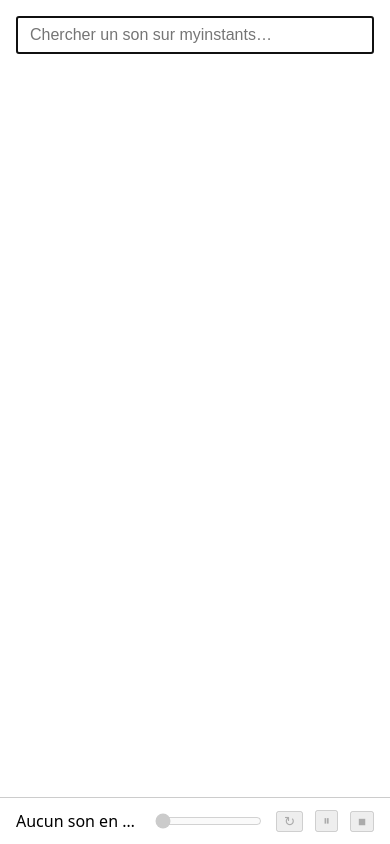
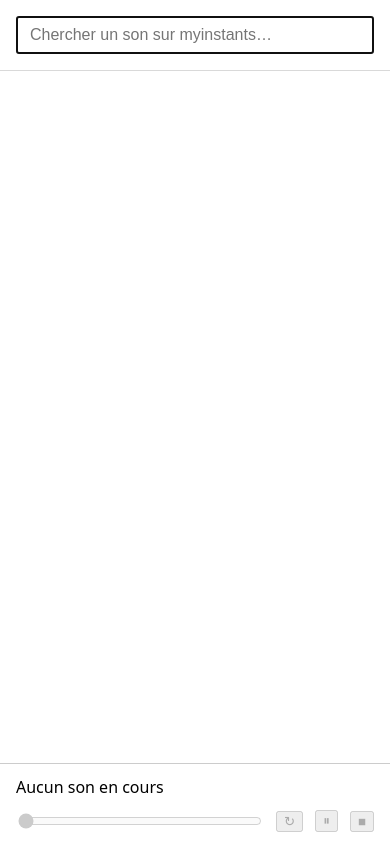
Before and after one commit to Timothee754/soundboarrrrrrrrrd, a website: page src/index.html in a window 390 px wide. Drawn offline with Linux system fonts and the light colour scheme.

Commit message:
feat: garde la recherche en haut et adapte l'affichage aux fenêtres étroites
- barre de recherche fixe pendant le défilement
- sous 480 px, le titre du son passe sur sa propre ligne dans la barre de lecture
- taille minimale de fenêtre 360 x 400

Co-Authored-By: Claude Opus 5.5 <noreply@anthropic.com>

```diff
--- a/src-tauri/tauri.conf.json
+++ b/src-tauri/tauri.conf.json
@@ -13,7 +13,9 @@
       {
         "title": "Soundboarrrrrrrrrd",
         "width": 720,
-        "height": 640
+        "height": 640,
+        "minWidth": 360,
+        "minHeight": 400
       }
     ],
     "security": {
--- a/src/styles.css
+++ b/src/styles.css
@@ -6,6 +6,17 @@
 body {
   margin: 0;
   padding: 16px 16px 72px; /* place pour la barre de lecture */
+}
+
+/* Reste en haut pendant le défilement ; les marges négatives couvrent le padding du body. */
+#recherche {
+  position: sticky;
+  top: 0;
+  z-index: 1;
+  margin: -16px -16px 0;
+  padding: 16px;
+  background: Canvas;
+  border-bottom: 1px solid color-mix(in srgb, currentColor 15%, transparent);
 }
 
 #mot {
@@ -40,6 +51,7 @@ body {
   align-items: center;
   gap: 12px;
   padding: 12px 16px;
+  z-index: 1;
   background: Canvas;
   border-top: 1px solid color-mix(in srgb, currentColor 20%, transparent);
 }
@@ -55,3 +67,23 @@ body {
   width: 30%;
   accent-color: #a855f7;
 }
+
+/* Fenêtre étroite : le titre passe sur sa propre ligne, le curseur prend la place restante. */
+@media (max-width: 480px) {
+  body {
+    padding-bottom: 112px;
+  }
+
+  #lecture {
+    flex-wrap: wrap;
+  }
+
+  #lecture-titre {
+    flex-basis: 100%;
+  }
+
+  #lecture-progression {
+    flex: 1;
+    width: auto;
+  }
+}
```
